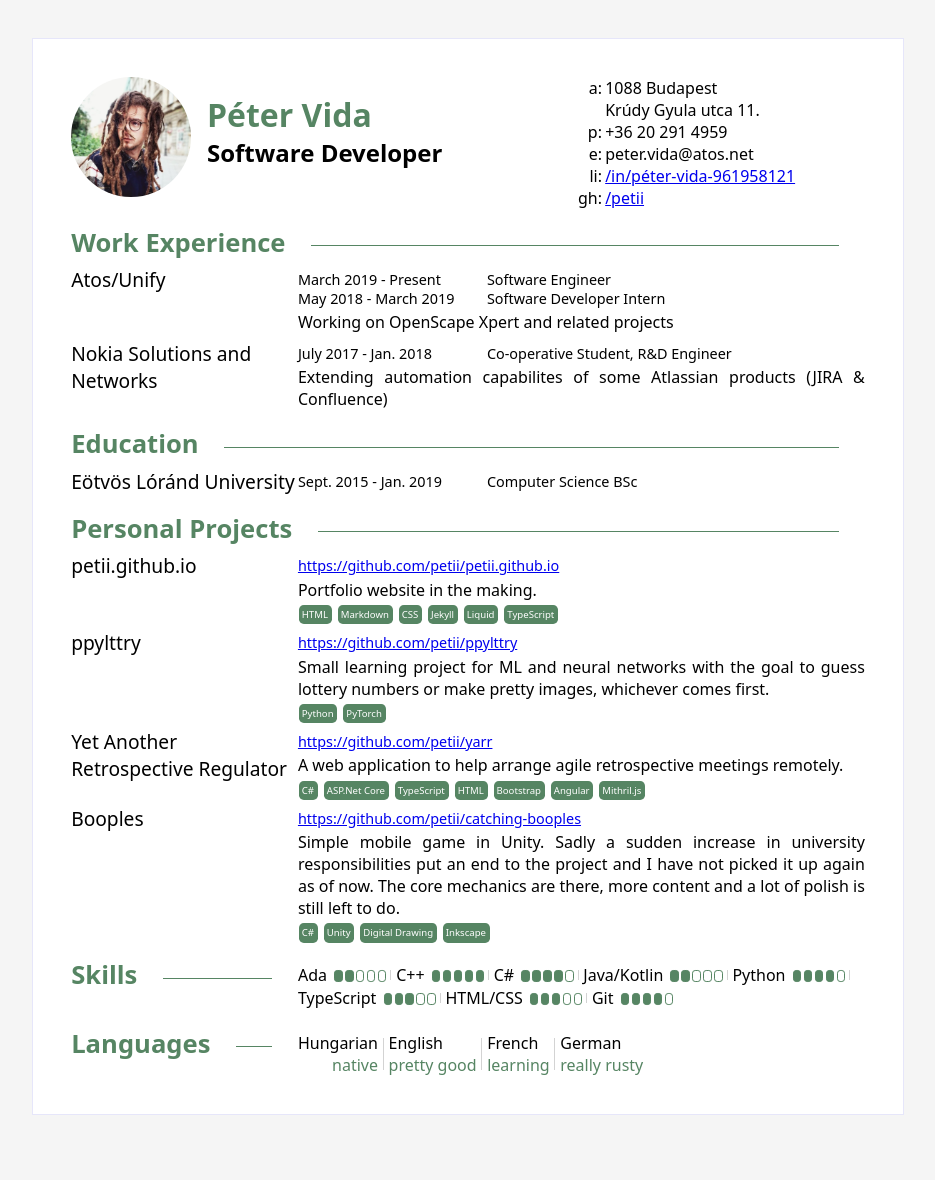
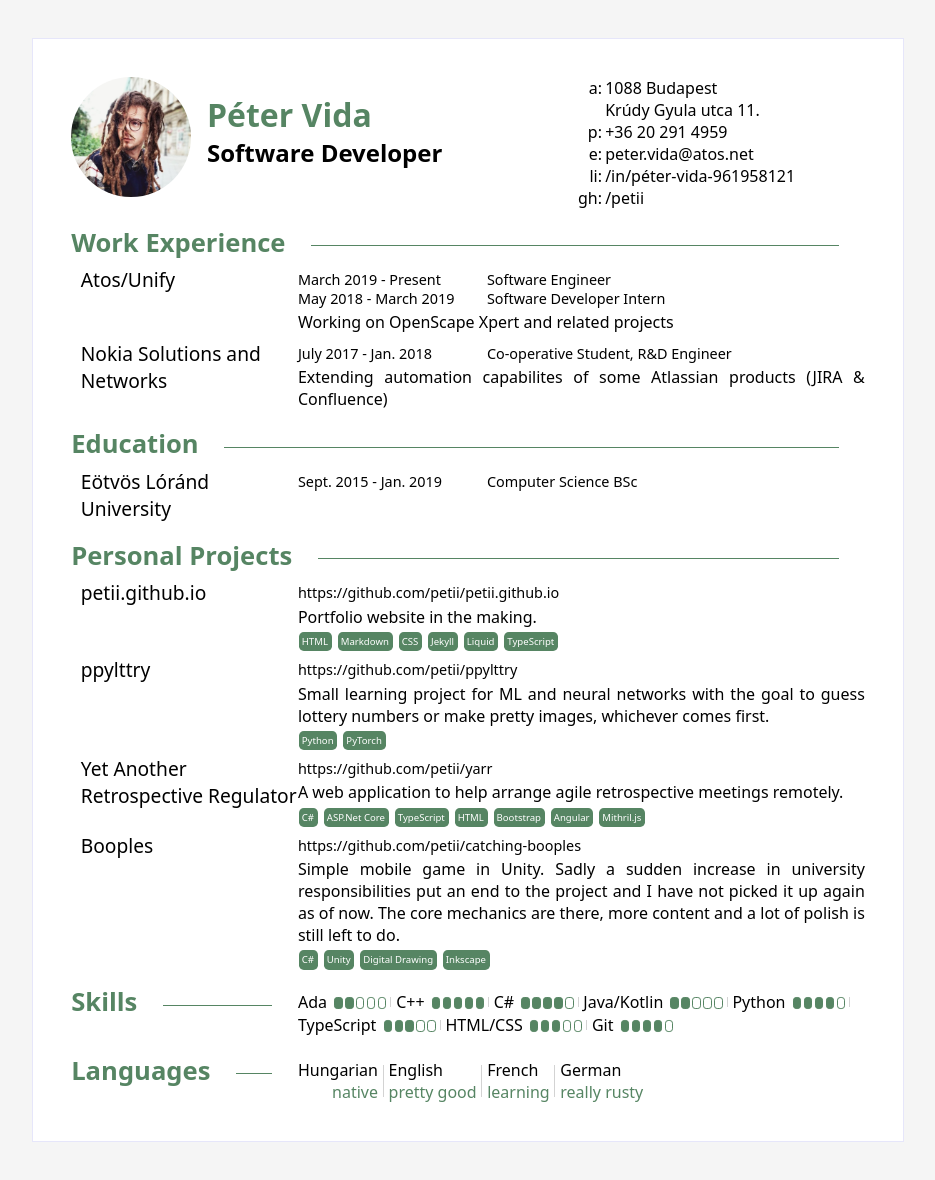
Before and after one commit to petii/petii.github.io, a Jekyll site: the page built from resume.html, in a window 1280 px wide. Shown: the whole page, without its empty margins (172-1107 px from the left). Built offline with Jekyll 4.4.1, drawn with Linux system fonts in a browser that asks for light colours; before the commit the page ends 1153 px from its top, so only the background shows below that.

Commit message:
mail and linkage

```diff
--- a/assets/resume/resume-style.scss
+++ b/assets/resume/resume-style.scss
@@ -47,6 +47,15 @@ body > header {
   grid-template-columns: auto 4fr 3fr;
 
   margin-bottom: 1em;
+}
+
+a {
+  text-decoration: none;
+  // color: var(--accent-color);
+  color: black;
+}
+a:hover {
+  text-decoration: underline;
 }
 
 header > img {
@@ -127,6 +136,7 @@ section > .content {
 
   font-size: 1.2em;
   text-align: left;
+  margin-left: 0.5em;
 }
 .description {
   grid-area: description;
--- a/resume.html
+++ b/resume.html
@@ -37,7 +37,8 @@ email-type: work
         </div>
         <div class="contact-item">
           <span class="key">e:</span>
-          <span class="value">{{ contact.email[page.email-type] }}</span>
+          {% assign mail = contact.email[page.email-type] %}
+          <span class="value"><a href="mailto:{{ mail }}">{{ mail }}</a></span>
         </div>
         {% for social in contact.socials %}
         <div class="contact-item">
```
